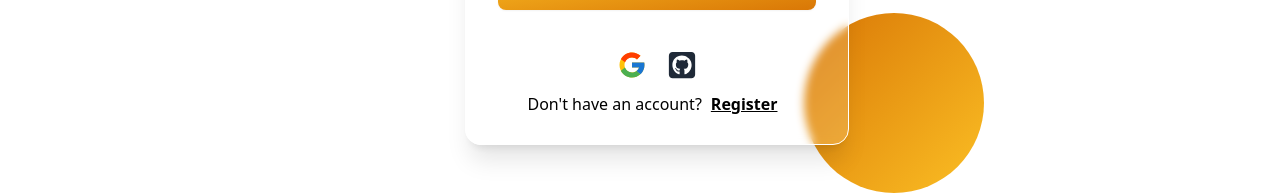
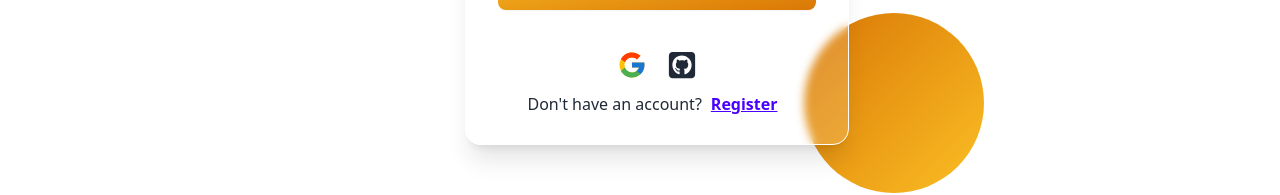
Before and after one commit to Oronno-Akter-Usha/inkScape-client, a React (Vite) app: page /login in a window 1280 px wide. Shown: the part 443-638 px from the top of the page. Built offline with nearby package versions, Linux system fonts and the light colour scheme; no server answers.

Commit message:
added the project

```diff
--- a/index.html
+++ b/index.html
@@ -2,9 +2,9 @@
 <html lang="en">
   <head>
     <meta charset="UTF-8" />
-    <link rel="icon" type="image/svg+xml" href="/vite.svg" />
+    <link rel="icon" type="image/svg+xml" href="./public/logo.png" />
     <meta name="viewport" content="width=device-width, initial-scale=1.0" />
-    <title>Vite + React</title>
+    <title>Ink Scape</title>
   </head>
   <body>
     <div id="root"></div>
--- a/src/pages/Login/Login.jsx
+++ b/src/pages/Login/Login.jsx
@@ -133,10 +133,10 @@ backdrop-blur-sm bg-[#ffffff27] shadow-xl border border-[#ffffff] mx-auto mb-10
                 <FaSquareGithub />
               </button>
             </span>
-            <p className="text-black text-base text-center mb-4">
+            <p className=" text-base text-center mb-4">
               {registerStr}
               <Link to={"/register"}>
-                <button className="btn btn-link text-black text-base m-0 p-2">
+                <button className="btn btn-link text-base m-0 p-2">
                   Register
                 </button>
               </Link>
--- a/src/pages/Login/Register.jsx
+++ b/src/pages/Login/Register.jsx
@@ -138,10 +138,10 @@ backdrop-blur-sm bg-[#ffffff27] shadow-xl border border-[#ffffff] mx-auto mb-10
               </div>
             </form>
 
-            <p className="text-black text-base text-center mb-4">
+            <p className="text-base text-center mb-4">
               Already have an account?
               <Link to={"/login"}>
-                <button className="btn btn-link text-black text-base m-0 p-2">
+                <button className="btn btn-link text-base m-0 p-2">
                   Login
                 </button>
               </Link>
--- a/src/pages/Shared/Navbar.jsx
+++ b/src/pages/Shared/Navbar.jsx
@@ -122,6 +122,15 @@ const Navbar = () => {
               className="theme-controller"
             />
 
+            {/* sun icon */}
+            <svg
+              className="swap-off fill-current w-8 h-8"
+              xmlns="http://www.w3.org/2000/svg"
+              viewBox="0 0 24 24"
+            >
+              <path d="M5.64,17l-.71.71a1,1,0,0,0,0,1.41,1,1,0,0,0,1.41,0l.71-.71A1,1,0,0,0,5.64,17ZM5,12a1,1,0,0,0-1-1H3a1,1,0,0,0,0,2H4A1,1,0,0,0,5,12Zm7-7a1,1,0,0,0,1-1V3a1,1,0,0,0-2,0V4A1,1,0,0,0,12,5ZM5.64,7.05a1,1,0,0,0,.7.29,1,1,0,0,0,.71-.29,1,1,0,0,0,0-1.41l-.71-.71A1,1,0,0,0,4.93,6.34Zm12,.29a1,1,0,0,0,.7-.29l.71-.71a1,1,0,1,0-1.41-1.41L17,5.64a1,1,0,0,0,0,1.41A1,1,0,0,0,17.66,7.34ZM21,11H20a1,1,0,0,0,0,2h1a1,1,0,0,0,0-2Zm-9,8a1,1,0,0,0-1,1v1a1,1,0,0,0,2,0V20A1,1,0,0,0,12,19ZM18.36,17A1,1,0,0,0,17,18.36l.71.71a1,1,0,0,0,1.41,0,1,1,0,0,0,0-1.41ZM12,6.5A5.5,5.5,0,1,0,17.5,12,5.51,5.51,0,0,0,12,6.5Zm0,9A3.5,3.5,0,1,1,15.5,12,3.5,3.5,0,0,1,12,15.5Z" />
+            </svg>
+
             {/* moon icon */}
             <svg
               className="swap-on fill-current w-8 h-8"
@@ -129,15 +138,6 @@ const Navbar = () => {
               viewBox="0 0 24 24"
             >
               <path d="M21.64,13a1,1,0,0,0-1.05-.14,8.05,8.05,0,0,1-3.37.73A8.15,8.15,0,0,1,9.08,5.49a8.59,8.59,0,0,1,.25-2A1,1,0,0,0,8,2.36,10.14,10.14,0,1,0,22,14.05,1,1,0,0,0,21.64,13Zm-9.5,6.69A8.14,8.14,0,0,1,7.08,5.22v.27A10.15,10.15,0,0,0,17.22,15.63a9.79,9.79,0,0,0,2.1-.22A8.11,8.11,0,0,1,12.14,19.73Z" />
-            </svg>
-
-            {/* sun icon */}
-            <svg
-              className="swap-off fill-current w-8 h-8"
-              xmlns="http://www.w3.org/2000/svg"
-              viewBox="0 0 24 24"
-            >
-              <path d="M5.64,17l-.71.71a1,1,0,0,0,0,1.41,1,1,0,0,0,1.41,0l.71-.71A1,1,0,0,0,5.64,17ZM5,12a1,1,0,0,0-1-1H3a1,1,0,0,0,0,2H4A1,1,0,0,0,5,12Zm7-7a1,1,0,0,0,1-1V3a1,1,0,0,0-2,0V4A1,1,0,0,0,12,5ZM5.64,7.05a1,1,0,0,0,.7.29,1,1,0,0,0,.71-.29,1,1,0,0,0,0-1.41l-.71-.71A1,1,0,0,0,4.93,6.34Zm12,.29a1,1,0,0,0,.7-.29l.71-.71a1,1,0,1,0-1.41-1.41L17,5.64a1,1,0,0,0,0,1.41A1,1,0,0,0,17.66,7.34ZM21,11H20a1,1,0,0,0,0,2h1a1,1,0,0,0,0-2Zm-9,8a1,1,0,0,0-1,1v1a1,1,0,0,0,2,0V20A1,1,0,0,0,12,19ZM18.36,17A1,1,0,0,0,17,18.36l.71.71a1,1,0,0,0,1.41,0,1,1,0,0,0,0-1.41ZM12,6.5A5.5,5.5,0,1,0,17.5,12,5.51,5.51,0,0,0,12,6.5Zm0,9A3.5,3.5,0,1,1,15.5,12,3.5,3.5,0,0,1,12,15.5Z" />
             </svg>
           </label>
           {user ? (
```
Also changed, not shown: public/logo.png (added).
